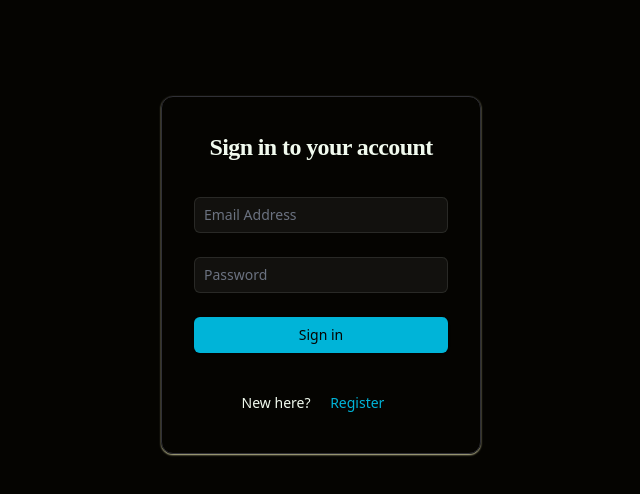
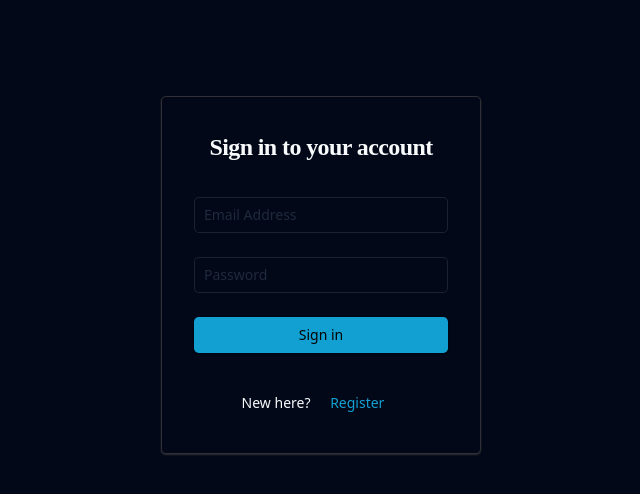
Before and after one commit to cl-ansy/acronymswtf, an Astro site: page /signin in a window 1280 px wide. Shown: the whole page, without its empty margins (319-959 px from the left). Built offline with nearby package versions, Linux system fonts and the light colour scheme; Astro itself is replaced by a stand-in of ours.

Commit message:
updating theme css vars

```diff
--- a/src/components/astro/Button.astro
+++ b/src/components/astro/Button.astro
@@ -47,10 +47,9 @@ const styles = {
   type={type}
   {...rest}
   class:list={[
-    `focus-visible:ring-ring inline-flex items-center justify-center
-    whitespace-nowrap rounded-md text-sm font-medium transition-colors
-    focus-visible:outline-none focus-visible:ring-1 disabled:pointer-events-none
-    disabled:opacity-50`,
+    `inline-flex items-center justify-center whitespace-nowrap rounded-md text-sm
+    font-medium transition-colors focus-visible:outline-none focus-visible:ring-1
+    focus-visible:ring-ring disabled:pointer-events-none disabled:opacity-50`,
     block && "w-full",
     sizes[size],
     styles[style],
--- a/src/components/astro/Card/Card.astro
+++ b/src/components/astro/Card/Card.astro
@@ -8,7 +8,8 @@ const { class: className, ...rest } = Astro.props;
 
 <div
   class:list={[
-    "rounded-xl border border-secondary shadow-sm shadow-accent",
+    `rounded border border-border bg-card text-card-foreground shadow-sm
+    shadow-secondary`,
     className,
   ]}>
   <slot />
--- a/src/components/astro/Card/CardDescription.astro
+++ b/src/components/astro/Card/CardDescription.astro
@@ -6,6 +6,6 @@ interface Props {
 const { class: className, ...rest } = Astro.props;
 ---
 
-<div class:list={["text-muted-foreground text-sm", className]} {...rest}>
+<div class:list={["text-sm text-muted-foreground", className]} {...rest}>
   <slot />
 </div>
--- a/src/components/astro/Link.astro
+++ b/src/components/astro/Link.astro
@@ -36,10 +36,9 @@ const styles = {
   href={href}
   {...rest}
   class:list={[
-    `focus-visible:ring-ring inline-flex items-center justify-center
-    whitespace-nowrap rounded-md text-sm font-medium transition-colors
-    focus-visible:outline-none focus-visible:ring-1 disabled:pointer-events-none
-    disabled:opacity-50`,
+    `inline-flex items-center justify-center whitespace-nowrap rounded-md text-sm
+    font-medium transition-colors focus-visible:outline-none focus-visible:ring-1
+    focus-visible:ring-ring disabled:pointer-events-none disabled:opacity-50`,
     block && "w-full",
     sizes[size],
     styles[style],
--- a/src/components/react/Auth/AuthForm.tsx
+++ b/src/components/react/Auth/AuthForm.tsx
@@ -70,9 +70,10 @@ export const AuthForm = ({
               message: "Invalid email address",
             },
           })}
-          className="w-full flex-auto rounded-md border-0 bg-foreground/5 px-2.5 py-1.5
-            text-foreground ring-1 ring-inset ring-foreground/10 focus:ring-2
-            focus:ring-inset focus:ring-primary sm:text-sm sm:leading-6"
+          className="w-full flex-auto rounded border-0 bg-background px-2.5 py-1.5 text-foreground
+            ring-1 ring-inset ring-foreground/10 placeholder:text-muted focus:ring-2
+            focus:ring-inset focus:ring-ring disabled:cursor-not-allowed disabled:opacity-50
+            sm:text-sm sm:leading-6"
         />
         {errors.email && <Error message={errors.email.message!} />}
       </div>
@@ -90,9 +91,10 @@ export const AuthForm = ({
             minLength: 8,
             maxLength: 256,
           })}
-          className="w-full flex-auto rounded-md border-0 bg-foreground/5 px-2.5 py-1.5
-            text-foreground ring-1 ring-inset ring-foreground/10 focus:ring-2
-            focus:ring-inset focus:ring-primary sm:text-sm sm:leading-6"
+          className="w-full flex-auto rounded border-0 bg-background px-2.5 py-1.5 text-foreground
+            ring-1 ring-inset ring-foreground/10 placeholder:text-muted focus:ring-2
+            focus:ring-inset focus:ring-ring disabled:cursor-not-allowed disabled:opacity-50
+            sm:text-sm sm:leading-6"
         />
         {errors.password && <Error message={errors.password.message!} />}
       </div>
--- a/src/components/react/Form/Submit.tsx
+++ b/src/components/react/Form/Submit.tsx
@@ -9,10 +9,10 @@ const Submit = ({ text, loading }: SubmitProps) => (
   <button
     type="submit"
     disabled={loading}
-    className="focus-visible:ring-ring inline-flex h-9 w-full items-center justify-center
-      whitespace-nowrap rounded-md bg-primary px-4 py-2 text-sm font-medium
-      text-primary-foreground shadow transition-colors hover:bg-primary/90
-      focus-visible:outline-none focus-visible:ring-1 disabled:pointer-events-none
+    className="inline-flex h-9 w-full items-center justify-center whitespace-nowrap rounded
+      bg-primary px-4 py-2 text-sm font-medium text-primary-foreground shadow
+      transition-colors hover:bg-primary/90 focus-visible:outline-none
+      focus-visible:ring-1 focus-visible:ring-ring disabled:pointer-events-none
       disabled:opacity-50">
     {loading ? <Spinner /> : text}
   </button>
--- a/src/env.d.ts
+++ b/src/env.d.ts
@@ -3,11 +3,11 @@
 type Runtime = import("@astrojs/cloudflare").DirectoryRuntime<Env>;
 
 declare namespace App {
-	interface Locals extends Runtime {}
+  interface Locals extends Runtime {}
 }
 
 interface ImportMetaEnv {
-	readonly SUPABASE_URL: string;
+  readonly SUPABASE_URL: string;
   readonly SUPABASE_KEY: string;
 }
 
--- a/src/layouts/BaseLayout.astro
+++ b/src/layouts/BaseLayout.astro
@@ -1,6 +1,7 @@
 ---
 import "@fontsource-variable/josefin-sans";
 import "@fontsource-variable/merriweather-sans";
+import "@/styles/theme.css";
 import "@/styles/base.css";
 
 import { SEO } from "astro-seo";
--- /dev/null
+++ b/src/styles/theme.css
@@ -0,0 +1,29 @@
+@tailwind base;
+
+@layer base {
+  :root {
+    --background: 222 84% 5%;
+    --foreground: 210 40% 98%;
+    --primary: 196 84% 45%;
+    --primary-foreground: 45 67% 1%;
+    --secondary: 240 6% 20%;
+    --secondary-foreground: var(--foreground);
+
+    --accent: 56 31% 69%;
+    --accent-foreground: var(--primary-foreground);
+    --destructive: 10 97% 59%;
+    --destructive-foreground: var(--primary-foreground);
+    --muted: 217 33% 18%;
+    --muted-foreground: 215 20% 65%;
+
+    --card: var(--background);
+    --card-foreground: var(--foreground);
+    --popover: var(--background);
+    --popover-foreground: var(--foreground);
+    --border: var(--secondary);
+    --input: var(--secondary);
+    --ring: var(--primary);
+
+    --radius: 0.3rem;
+  }
+}
--- a/tailwind.config.mjs
+++ b/tailwind.config.mjs
@@ -6,16 +6,28 @@ export default {
   theme: {
     extend: {
       colors: {
-        background: "#050401",
-        foreground: "#F1FAEE",
-        primary: "#00B4D8",
-        secondary: "#303036",
-        accent: "#C9C699",
-        destructive: "#FC5130",
-        "primary-foreground": "#050401",
-        "secondary-foreground": "#F1FAEE",
-        "accent-foreground": "#050401",
-        "destructive-foreground": "#050401",
+        background: "hsl(var(--background))",
+        foreground: "hsl(var(--foreground))",
+        card: "hsl(var(--card))",
+        "card-foreground": "hsl(var(--card-foreground))",
+        popover: "hsl(var(--popover))",
+        "popover-foreground": "hsl(var(--popover-foreground))",
+        primary: "hsl(var(--primary))",
+        "primary-foreground": "hsl(var(--primary-foreground))",
+        secondary: "hsl(var(--secondary))",
+        "secondary-foreground": "hsl(var(--secondary-foreground))",
+        muted: "hsl(var(--muted))",
+        "muted-foreground": "hsl(var(--muted-foreground))",
+        accent: "hsl(var(--accent))",
+        "accent-foreground": "hsl(var(--accent-foreground))",
+        destructive: "hsl(var(--destructive))",
+        "destructive-foreground": "hsl(var(--destructive-foreground))",
+        border: "hsl(var(--border))",
+        input: "hsl(var(--input))",
+        ring: "hsl(var(--ring))",
+      },
+      borderRadius: {
+        DEFAULT: "var(--radius)",
       },
       fontFamily: {
         headers: ["Josefin Sans Variable"],
```
